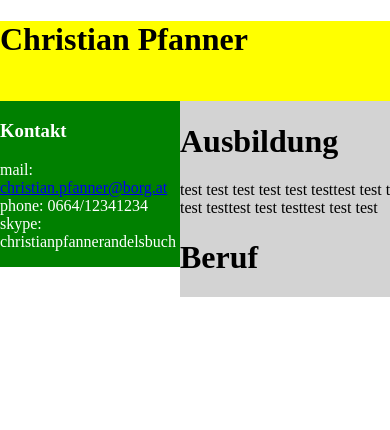
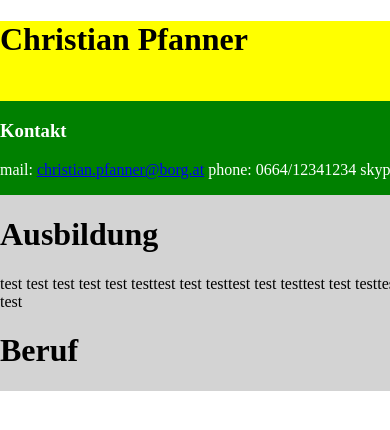
Before and after one commit to chripf/BORG_EGG, a plain HTML site: page cv/index.html in a window 390 px wide. Shown: the top 430 px of the page. Drawn offline with Linux system fonts and the light colour scheme.

Commit message:
media query: width 100%

```diff
--- a/cv/style.css
+++ b/cv/style.css
@@ -21,3 +21,10 @@ body{
   background-color: lightgray;
   float: right;
 }
+
+
+@media screen and (max-width: 600px) {
+    .left, .right{
+      width: 100%;
+  }
+}
```
